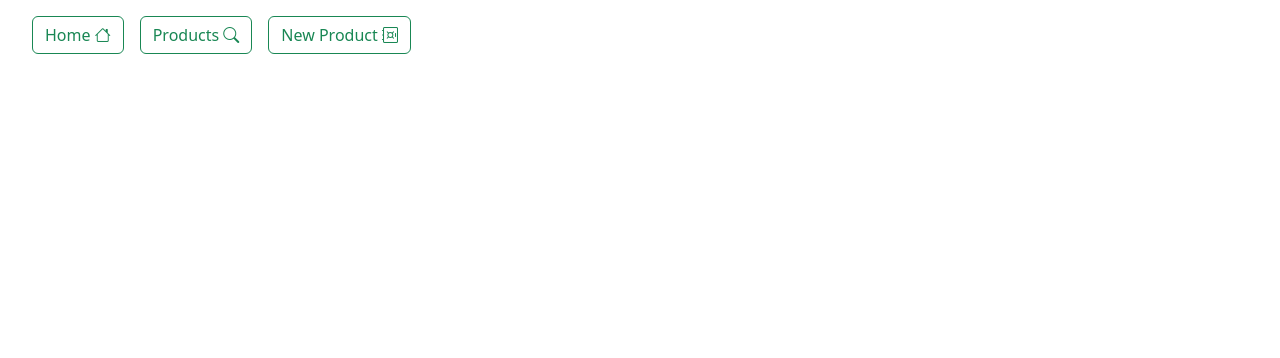
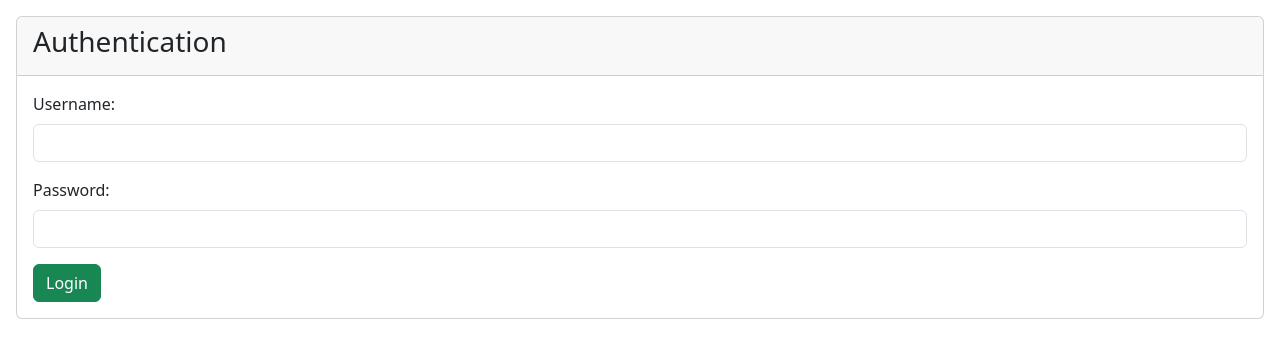
Before and after one commit to mehdicharife/enset-app, an Angular app: page / in a window 1280 px wide. Shown: the top 358 px of the page. Built offline with nearby package versions, Linux system fonts and the light colour scheme.

Commit message:
adapted routing to start with authentication in the login component

```diff
--- a/src/app/app.routes.ts
+++ b/src/app/app.routes.ts
@@ -4,9 +4,19 @@ import {ProductsComponent} from "./components/products/products.component";
 import {NewProductComponent} from "./components/new-product/new-product.component";
 
 export const routes: Route[] = [
-  {path: 'home', loadComponent: () => import("./components/home/home.component").then(mod => mod.HomeComponent)},
+  {path: 'navbar',
+    loadComponent: () => import("./components/navbar/navbar.component").then(mod => mod.NavbarComponent),
+    children: [
+      {path: 'products', loadComponent: () => import("./components/products/products.component").then(mod => mod.ProductsComponent)},
+      {path: 'new-product', loadComponent: () => import("./components/new-product/new-product.component").then(mod => mod.NewProductComponent)},
+      {path: 'home', loadComponent: () => import("./components/home/home.component").then(mod => mod.HomeComponent)}
+    ]
+  },
+  /*{path: 'home', loadComponent: () => import("./components/home/home.component").then(mod => mod.HomeComponent)},
   {path: 'products', loadComponent: () => import("./components/products/products.component").then(mod => mod.ProductsComponent)},
-  {path: 'new-product', loadComponent: () => import("./components/new-product/new-product.component").then(mod => mod.NewProductComponent)},
+  {path: 'new-product', loadComponent: () => import("./components/new-product/new-product.component").then(mod => mod.NewProductComponent)},*/
   {path: 'product-edit/:id', loadComponent: () => import("./components/product-edit/product-edit.component").then(mod => mod.ProductEditComponent)},
-  {path: 'login', loadComponent: () => import("./components/login/login.component").then(mod => mod.LoginComponent)}
+  {path: 'login', loadComponent: () => import("./components/login/login.component").then(mod => mod.LoginComponent)},
+  {path: '', loadComponent: () => import("./components/login/login.component").then(mod => mod.LoginComponent)}
+
 ];
--- a/src/app/components/app.component.html
+++ b/src/app/components/app.component.html
@@ -1,4 +1,4 @@
-<app-navbar></app-navbar>
+
 
 
 <router-outlet></router-outlet>
--- a/src/app/components/login/login.component.html
+++ b/src/app/components/login/login.component.html
@@ -13,7 +13,7 @@
           <label class="form-label">Password:</label>
           <input type="password" class="form-control" formControlName="password">
         </div>
-        <button class="btn btn-success">Login</button>
+        <button routerLink="/navbar" class="btn btn-success">Login</button>
       </form>
     </div>
   </div>
--- a/src/app/components/login/login.component.ts
+++ b/src/app/components/login/login.component.ts
@@ -1,11 +1,12 @@
 import {Component, OnInit} from '@angular/core';
 import { CommonModule } from '@angular/common';
 import {FormBuilder, FormGroup, ReactiveFormsModule, Validators} from "@angular/forms";
+import {RouterLink, RouterOutlet} from "@angular/router";
 
 @Component({
   selector: 'app-login',
   standalone: true,
-  imports: [CommonModule, ReactiveFormsModule],
+  imports: [CommonModule, ReactiveFormsModule, RouterLink, RouterOutlet],
   templateUrl: './login.component.html',
   styleUrl: './login.component.css'
 })
--- a/src/app/components/navbar/navbar.component.html
+++ b/src/app/components/navbar/navbar.component.html
@@ -11,3 +11,5 @@
     </li>
   </ul>
 </nav>
+
+<router-outlet></router-outlet>
--- a/src/app/components/navbar/navbar.component.ts
+++ b/src/app/components/navbar/navbar.component.ts
@@ -1,19 +1,19 @@
 import { Component } from '@angular/core';
 import { CommonModule } from '@angular/common';
-import {RouterLink} from "@angular/router";
+import {RouterLink, RouterOutlet} from "@angular/router";
 
 @Component({
   selector: 'app-navbar',
   standalone: true,
-    imports: [CommonModule, RouterLink],
+    imports: [CommonModule, RouterLink, RouterOutlet],
   templateUrl: './navbar.component.html',
   styleUrl: './navbar.component.css'
 })
 export class NavbarComponent {
   navButtons: Array<any> = [
-    {title: "Home", route: "/home", icon: "house"},
-    {title: "Products", route: "/products", icon: "search"},
-    {title: "New Product", route: "/new-product", icon: "safe"}
+    {title: "Home", route: "/navbar/home", icon: "house"},
+    {title: "Products", route: "/navbar/products", icon: "search"},
+    {title: "New Product", route: "/navbar/new-product", icon: "safe"}
   ];
 
   lastClickedButton : any;
```
